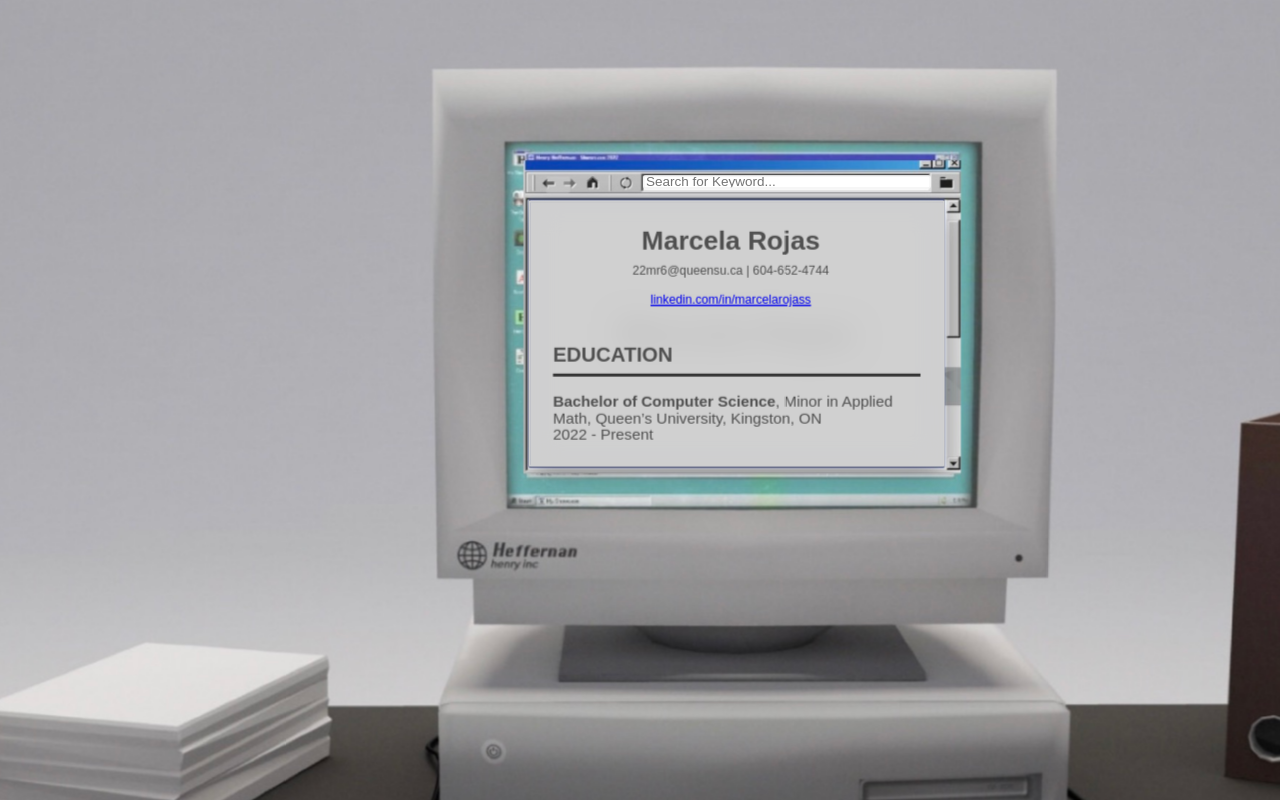
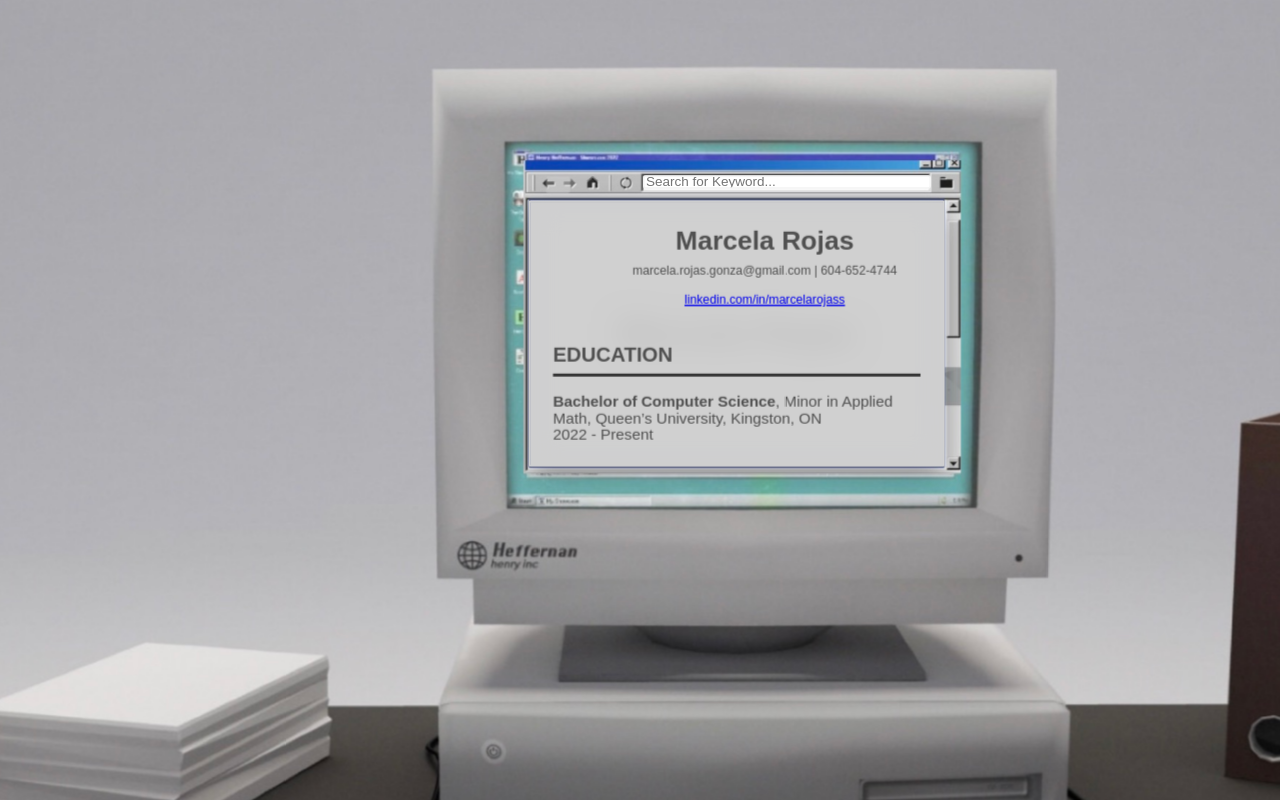
Before and after one commit to Marcelarojasss/Web, a plain HTML site: page experience.html in a window 1280 px wide. Drawn offline with Linux system fonts and the light colour scheme.

Commit message:
Change in resume

```diff
--- a/experience.html
+++ b/experience.html
@@ -189,7 +189,7 @@
         <div class="new-container">
             <header class="centered-header">
                 <h1>Marcela Rojas</h1>
-                <p>22mr6@queensu.ca | 604-652-4744</p>
+                <p>marcela.rojas.gonza@gmail.com | 604-652-4744</p>
                 <p><a href="https://ca.linkedin.com/in/marcelarojass" target="_blank">linkedin.com/in/marcelarojass</a></p>
             </header>
 
```
